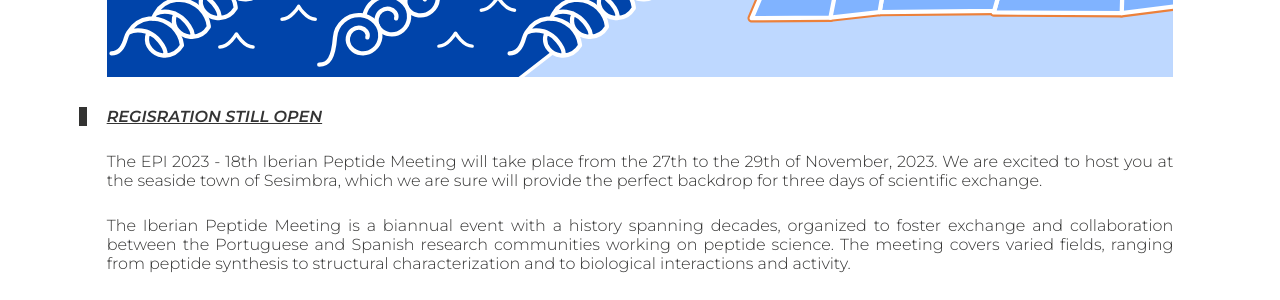
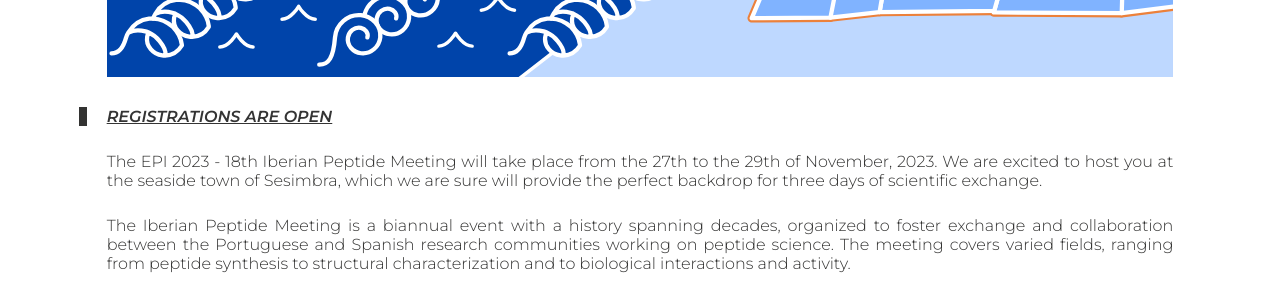
Before and after one commit to Iberian-Peptide-Meeting/XVIII, a Jekyll site: the page built from index.md, in a window 1280 px wide. Shown: the part 376-676 px from the top of the page. Built offline with Jekyll 4.4.1, drawn with Linux system fonts in a browser that asks for light colours; nearby versions of some CDN libraries.

Commit message:
Adjusted home page registration text

```diff
--- a/index.md
+++ b/index.md
@@ -5,7 +5,7 @@ image:
   feature: banner.svg
 ---
 
-> [_**REGISRATION STILL OPEN**_](/XVIII/registration)
+> [_**REGISTRATIONS ARE OPEN**_](/XVIII/registration)
 
 The EPI 2023 - 18th Iberian Peptide Meeting will take place from the 27th to the 29th of
 November, 2023. We are excited to host you at the seaside town of Sesimbra,
```
